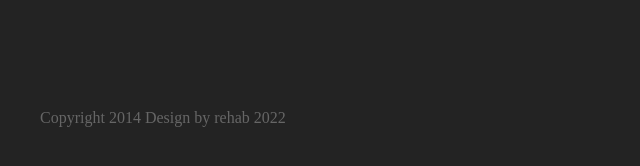
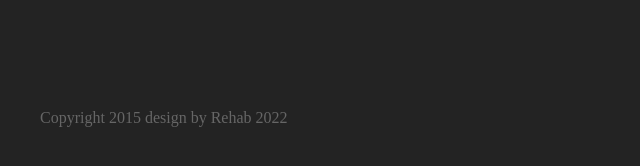
Before and after one commit to rehabmahmoud20/templete2, a plain HTML site: page index.html in a window 1280 px wide. Shown: the part 3283-3449 px from the top of the page, 0-640 px from the left. Drawn offline with Linux system fonts and the light colour scheme.

Commit message:
forth commit

```diff
--- a/index.html
+++ b/index.html
@@ -389,7 +389,7 @@
           </ul>
         </div>
         <div class="clear-fix"></div>
-        <p>Copyright 2014 Design by rehab 2022</p>
+        <p>Copyright 2015 design by Rehab 2022</p>
       </div>
     </div>
 
```
